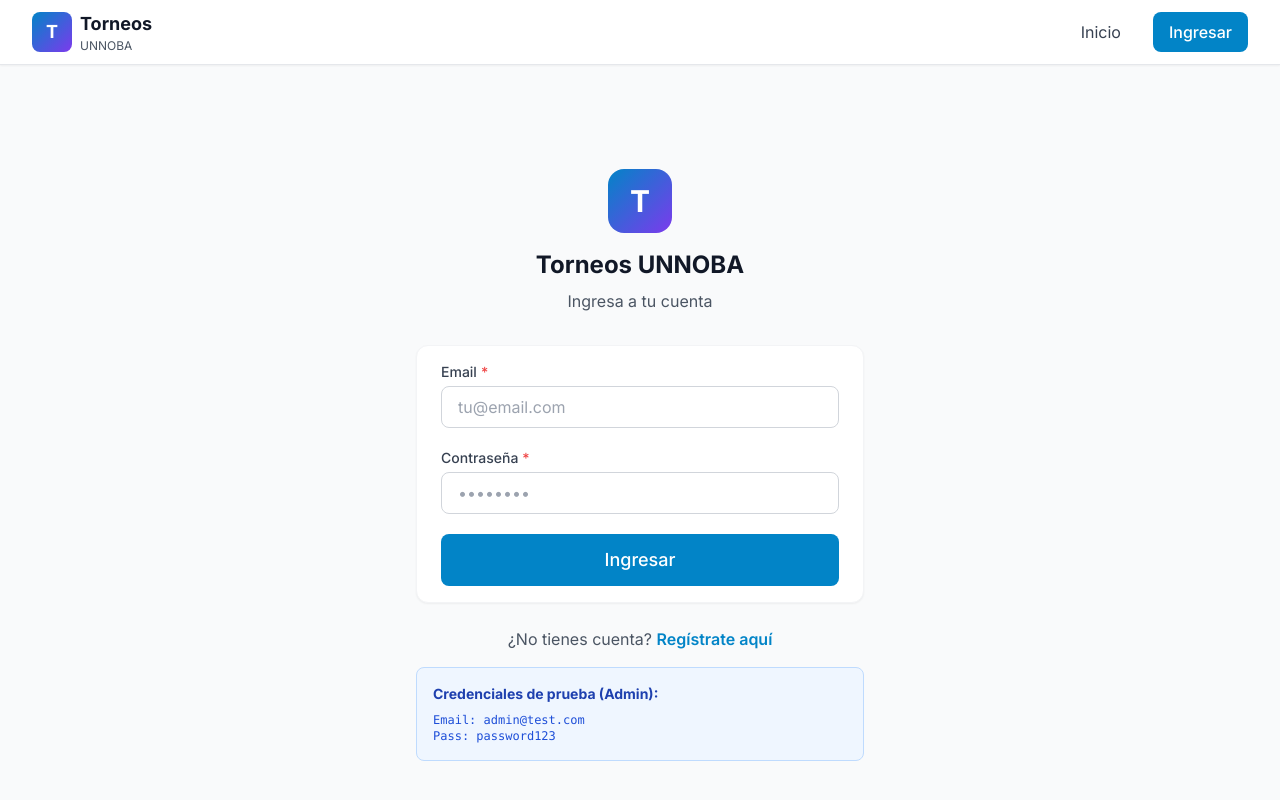
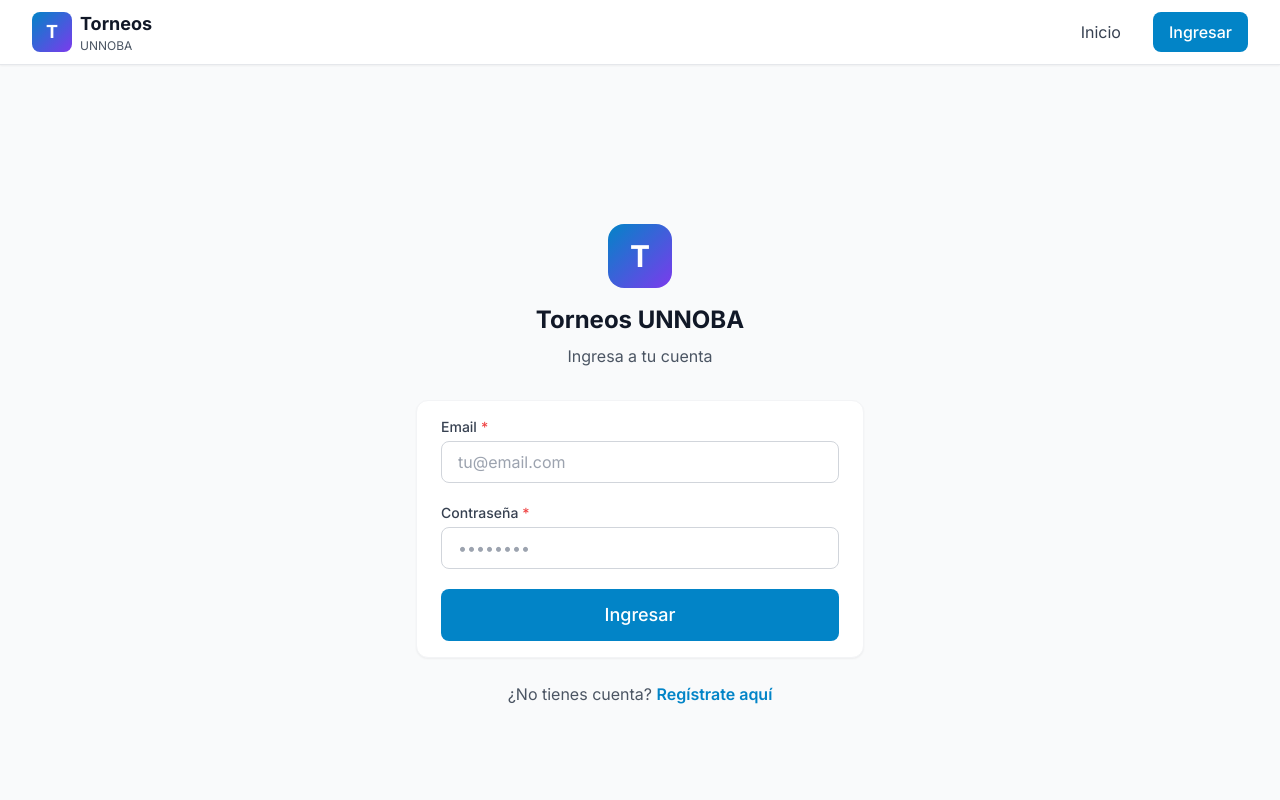
Before and after one commit to Mazi-556/poo2025-Pergamino-WizardProgrammers, a React app in the folder frontend/: page /login in a window 1280 px wide. Shown: the top 800 px of the page. Built offline with nearby package versions, Linux system fonts and the light colour scheme; the HTML template or start-up script is replaced by a standard one.

Commit message:
REMOVE: saco las credenciales de login que estaban hardcodeadas en el front

```diff
--- a/frontend/src/pages/auth/LoginPage.tsx
+++ b/frontend/src/pages/auth/LoginPage.tsx
@@ -111,14 +111,6 @@
             </Link>
           </p>
         </div>
-
-        <div className="mt-4 p-4 bg-blue-50 border border-blue-200 rounded-lg">
-          <p className="text-sm text-blue-800 mb-2">
-            <strong>Credenciales de prueba (Admin):</strong>
-          </p>
-          <p className="text-xs text-blue-700 font-mono">Email: admin@test.com</p>
-          <p className="text-xs text-blue-700 font-mono">Pass: password123</p>
-        </div>
       </div>
     </div>
   );
```
